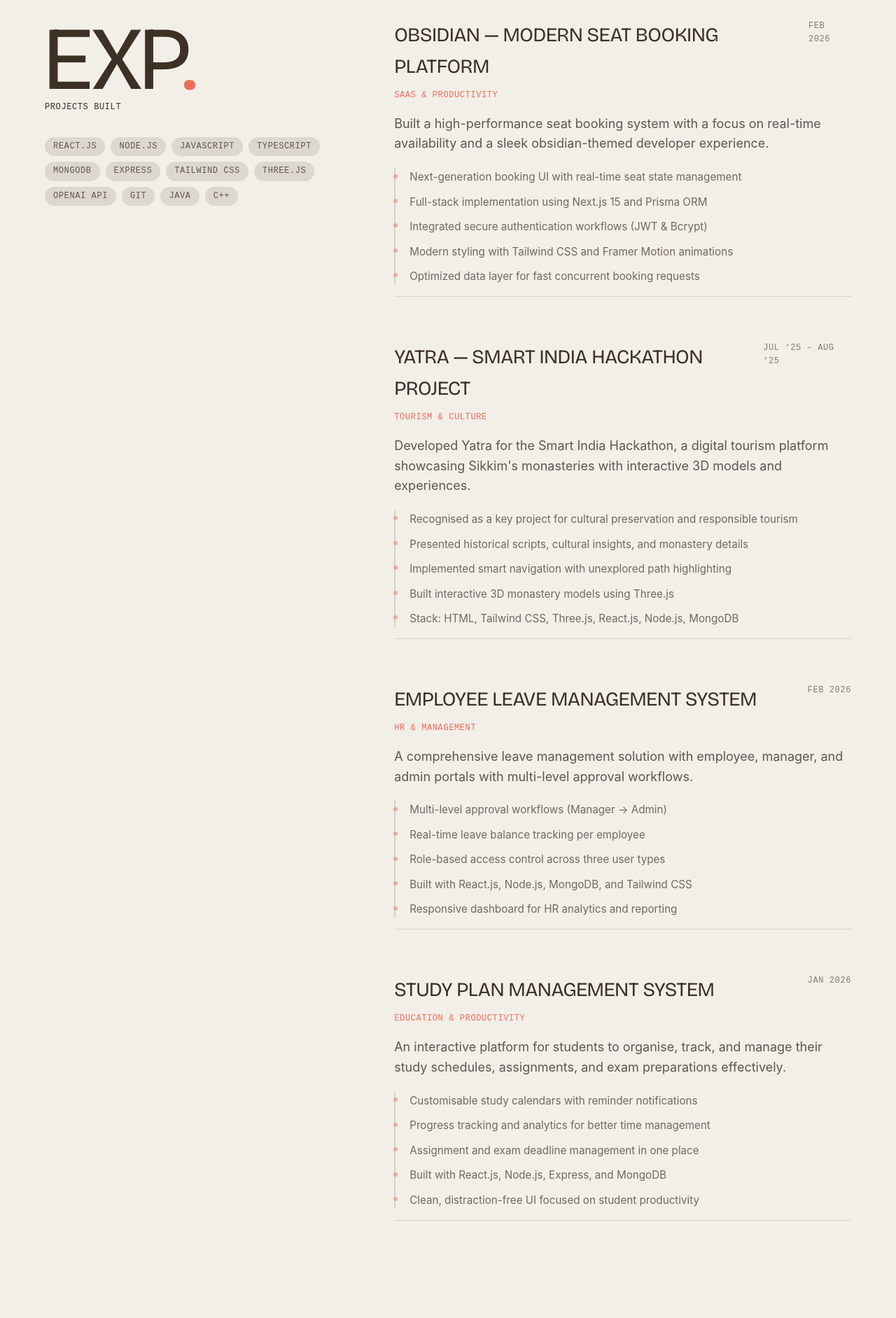
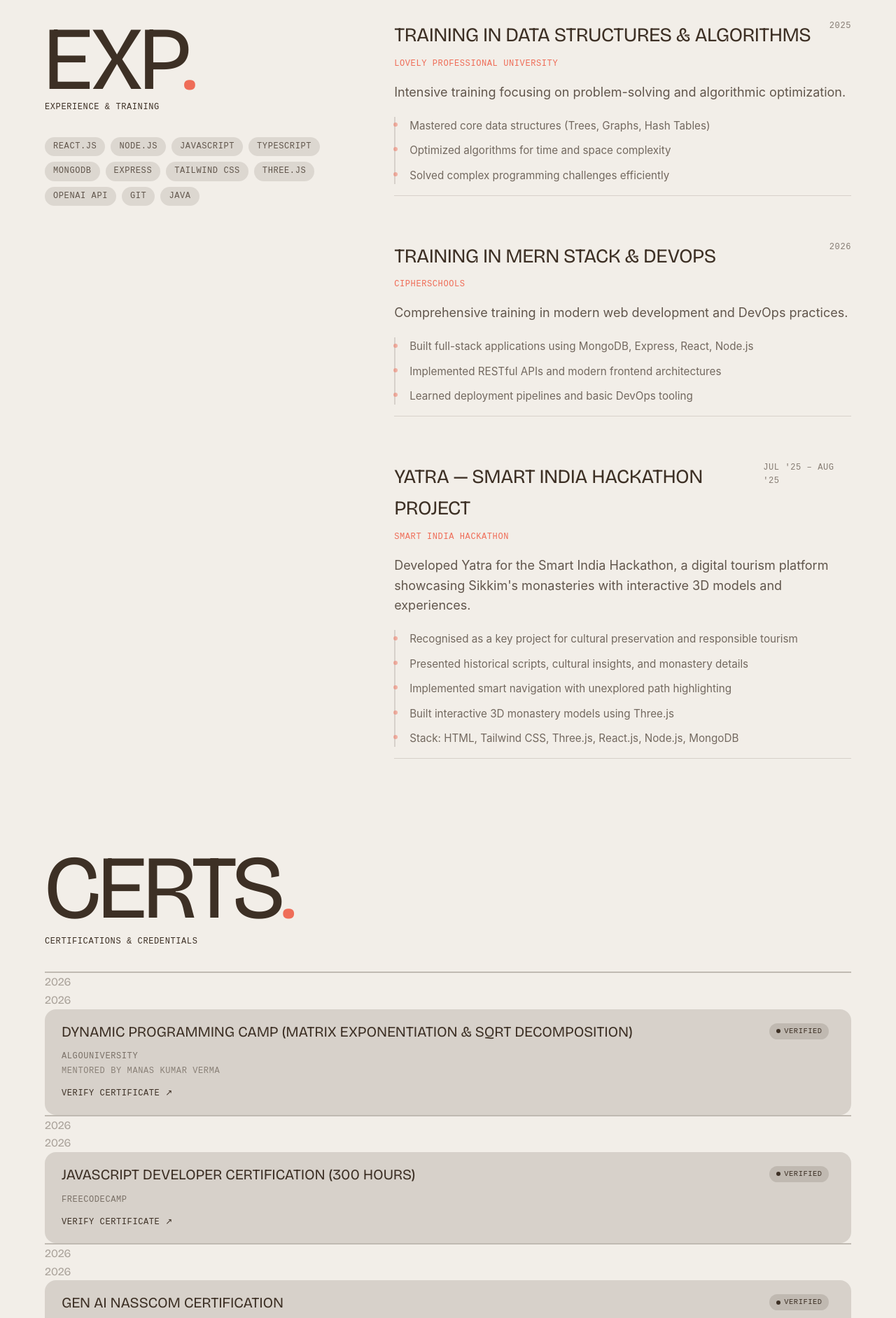
Before and after one commit to Aadi-110i/Portfolio, a React (Vite) app: page / in a window 1280 px wide. Shown: the part 7340-9223 px from the top of the page at 70% size. Built offline with nearby package versions, Linux system fonts and the light colour scheme.

Commit message:
Update experience and certification details

```diff
--- a/src/data/portfolio.ts
+++ b/src/data/portfolio.ts
@@ -143,16 +143,22 @@ export const portfolioData = {
   ],
   experience: [
     {
-      title: "Open Source Contributor",
-      company: "freeCodeCamp",
-      duration: "Jun 2025 - Present",
-      description: "Contributing to freeCodeCamp's open-source curriculum — fixing bugs, improving documentation, and building interactive coding challenges used by millions of learners worldwide",
+      title: "Training in Data Structures & Algorithms",
+      company: "Lovely Professional University",
+      duration: "2025",
+      description: "Intensive training in Data Structures and Algorithms focusing on problem-solving and optimization.",
     },
     {
-      title: "Freelance Full Stack Developer",
-      company: "Self-Employed",
-      duration: "Jan 2025 - May 2025",
-      description: "Developed and delivered custom web applications for small businesses, including e-commerce dashboards and booking systems using the MERN stack",
+      title: "Training in MERN Stack & DevOps",
+      company: "CipherSchools",
+      duration: "2026",
+      description: "Comprehensive training covering full-stack web development using MongoDB, Express, React, Node.js, and modern DevOps practices.",
+    },
+    {
+      title: "Yatra — Smart India Hackathon Project",
+      company: "Smart India Hackathon",
+      duration: "Jul '25 – Aug '25",
+      description: "Developed Yatra for the Smart India Hackathon, a digital tourism platform showcasing Sikkim's monasteries with interactive 3D models and experiences.",
     },
   ],
   education: [
--- a/src/sections/Certifications.tsx
+++ b/src/sections/Certifications.tsx
@@ -5,22 +5,31 @@ import '../styles/certifications.css'
 
 const certifications = [
     {
-        title: 'The Bits and Bytes of Computer Networking',
-        issuer: 'Google',
-        partner: null,
-        date: '2024',
-        accent: '#4285F4',
-        image: '/assets/networking-certificate.png',
-        link: 'https://coursera.org/verify/LHGMC3QJ41X6',
+        title: 'Dynamic Programming Camp (Matrix Exponentiation & SQRT Decomposition)',
+        issuer: 'AlgoUniversity',
+        partner: 'Mentored by Manas Kumar Verma',
+        date: '2026',
+        accent: '#FF4500',
+        image: '/assets/AlgoUniversity.png',
+        link: '/assets/AlgoUniversity.png',
     },
     {
-        title: 'Introduction to Hardware and Operating Systems',
-        issuer: 'IBM',
+        title: 'JavaScript Developer Certification (300 Hours)',
+        issuer: 'freeCodeCamp',
         partner: null,
-        date: '2024',
-        accent: '#054ADA',
-        image: '/assets/hardware-certificate.png',
-        link: 'https://coursera.org/verify/QNGIH2OVYA83',
+        date: '2026',
+        accent: '#0A0A23',
+        image: '/assets/freeCode camp.png',
+        link: '/assets/freeCode camp.png',
+    },
+    {
+        title: 'GEN AI NASSCOM Certification',
+        issuer: 'NASSCOM',
+        partner: 'SFJ',
+        date: '2026',
+        accent: '#FFD700',
+        image: '/assets/genai-certificate.png',
+        link: '/assets/genai-certificate.png',
     },
     {
         title: 'Full Stack Development with MERN',
@@ -59,14 +68,23 @@ const certifications = [
         link: '/assets/oracle-data-certificate.png',
     },
     {
-        title: 'GEN AI NASSCOM Certification',
-        issuer: 'NASSCOM',
-        partner: 'SFJ',
-        date: '2026',
-        accent: '#FFD700',
-        image: '/assets/genai-certificate.png',
-        link: '/assets/genai-certificate.png',
+        title: 'The Bits and Bytes of Computer Networking',
+        issuer: 'Google',
+        partner: null,
+        date: '2024',
+        accent: '#4285F4',
+        image: '/assets/networking-certificate.png',
+        link: 'https://coursera.org/verify/LHGMC3QJ41X6',
     },
+    {
+        title: 'Introduction to Hardware and Operating Systems',
+        issuer: 'IBM',
+        partner: null,
+        date: '2024',
+        accent: '#054ADA',
+        image: '/assets/hardware-certificate.png',
+        link: 'https://coursera.org/verify/QNGIH2OVYA83',
+    }
 ]
 
 const CertCard = ({ cert, index }: { cert: typeof certifications[0]; index: number }) => {
--- a/src/sections/Experience.tsx
+++ b/src/sections/Experience.tsx
@@ -4,21 +4,30 @@ import '../styles/experience.css'
 
 const experiences = [
     {
-        role: 'Obsidian — Modern Seat Booking Platform',
-        company: 'SaaS & Productivity',
-        period: 'Feb 2026',
-        details: 'Built a high-performance seat booking system with a focus on real-time availability and a sleek obsidian-themed developer experience.',
+        role: 'Training in Data Structures & Algorithms',
+        company: 'Lovely Professional University',
+        period: '2025',
+        details: 'Intensive training focusing on problem-solving and algorithmic optimization.',
         bullets: [
-            'Next-generation booking UI with real-time seat state management',
-            'Full-stack implementation using Next.js 15 and Prisma ORM',
-            'Integrated secure authentication workflows (JWT & Bcrypt)',
-            'Modern styling with Tailwind CSS and Framer Motion animations',
-            'Optimized data layer for fast concurrent booking requests'
+            'Mastered core data structures (Trees, Graphs, Hash Tables)',
+            'Optimized algorithms for time and space complexity',
+            'Solved complex programming challenges efficiently'
+        ]
+    },
+    {
+        role: 'Training in MERN Stack & DevOps',
+        company: 'CipherSchools',
+        period: '2026',
+        details: 'Comprehensive training in modern web development and DevOps practices.',
+        bullets: [
+            'Built full-stack applications using MongoDB, Express, React, Node.js',
+            'Implemented RESTful APIs and modern frontend architectures',
+            'Learned deployment pipelines and basic DevOps tooling'
         ]
     },
     {
         role: 'Yatra — Smart India Hackathon Project',
-        company: 'Tourism & Culture',
+        company: 'Smart India Hackathon',
         period: "Jul '25 – Aug '25",
         details: "Developed Yatra for the Smart India Hackathon, a digital tourism platform showcasing Sikkim's monasteries with interactive 3D models and experiences.",
         bullets: [
@@ -28,39 +37,13 @@ const experiences = [
             'Built interactive 3D monastery models using Three.js',
             'Stack: HTML, Tailwind CSS, Three.js, React.js, Node.js, MongoDB'
         ]
-    },
-    {
-        role: 'Employee Leave Management System',
-        company: 'HR & Management',
-        period: 'Feb 2026',
-        details: 'A comprehensive leave management solution with employee, manager, and admin portals with multi-level approval workflows.',
-        bullets: [
-            'Multi-level approval workflows (Manager → Admin)',
-            'Real-time leave balance tracking per employee',
-            'Role-based access control across three user types',
-            'Built with React.js, Node.js, MongoDB, and Tailwind CSS',
-            'Responsive dashboard for HR analytics and reporting'
-        ]
-    },
-    {
-        role: 'Study Plan Management System',
-        company: 'Education & Productivity',
-        period: 'Jan 2026',
-        details: 'An interactive platform for students to organise, track, and manage their study schedules, assignments, and exam preparations effectively.',
-        bullets: [
-            'Customisable study calendars with reminder notifications',
-            'Progress tracking and analytics for better time management',
-            'Assignment and exam deadline management in one place',
-            'Built with React.js, Node.js, Express, and MongoDB',
-            'Clean, distraction-free UI focused on student productivity'
-        ]
     }
 ]
 
 const skills = [
     'React.js', 'Node.js', 'JavaScript', 'TypeScript',
     'MongoDB', 'Express', 'Tailwind CSS', 'Three.js',
-    'OpenAI API', 'Git', 'Java', 'C++'
+    'OpenAI API', 'Git', 'Java'
 ]
 
 const Experience = () => {
@@ -69,7 +52,7 @@ const Experience = () => {
             <div className="exp-grid">
                 <div className="exp-left">
                     <h2 className="text-huge">EXP<span className="text-coral">.</span></h2>
-                    <p className="text-mono">Projects Built</p>
+                    <p className="text-mono">Experience & Training</p>
 
                     <div className="skills-cloud">
                         {skills.map(skill => (
```
Also changed, not shown: public/assets/AlgoUniversity.png (added), public/assets/freeCode camp.png (added).
